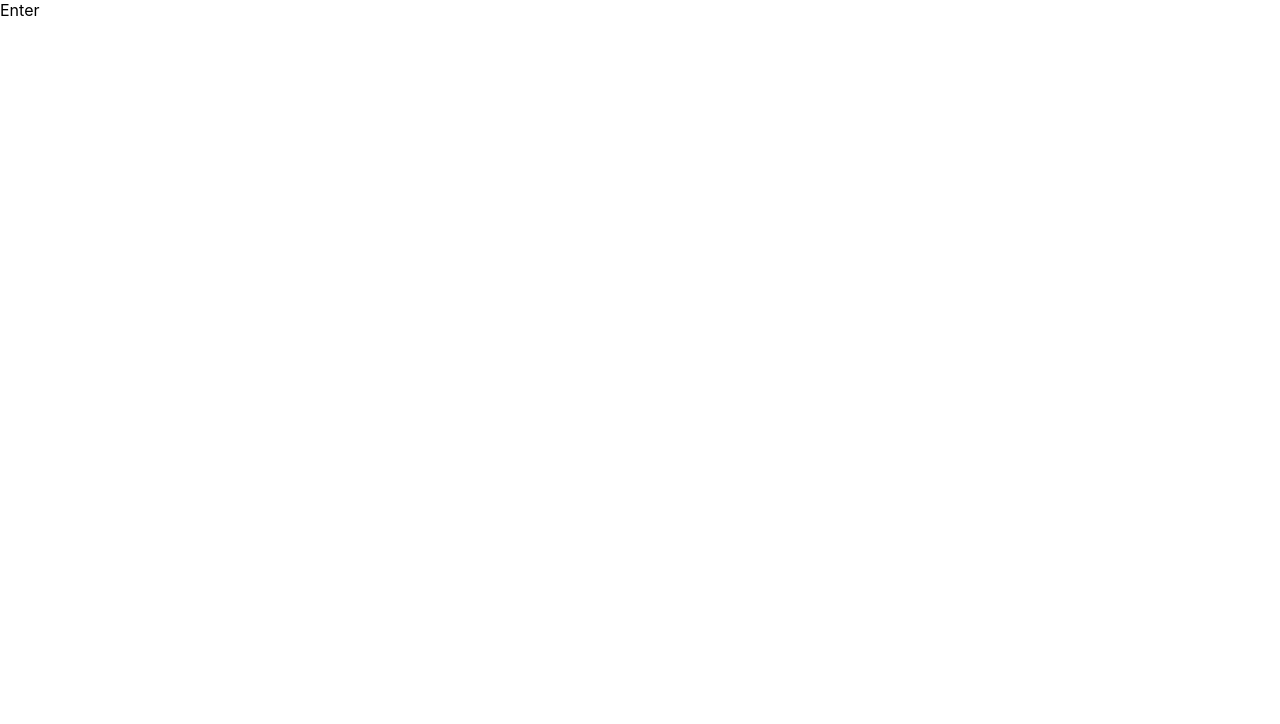
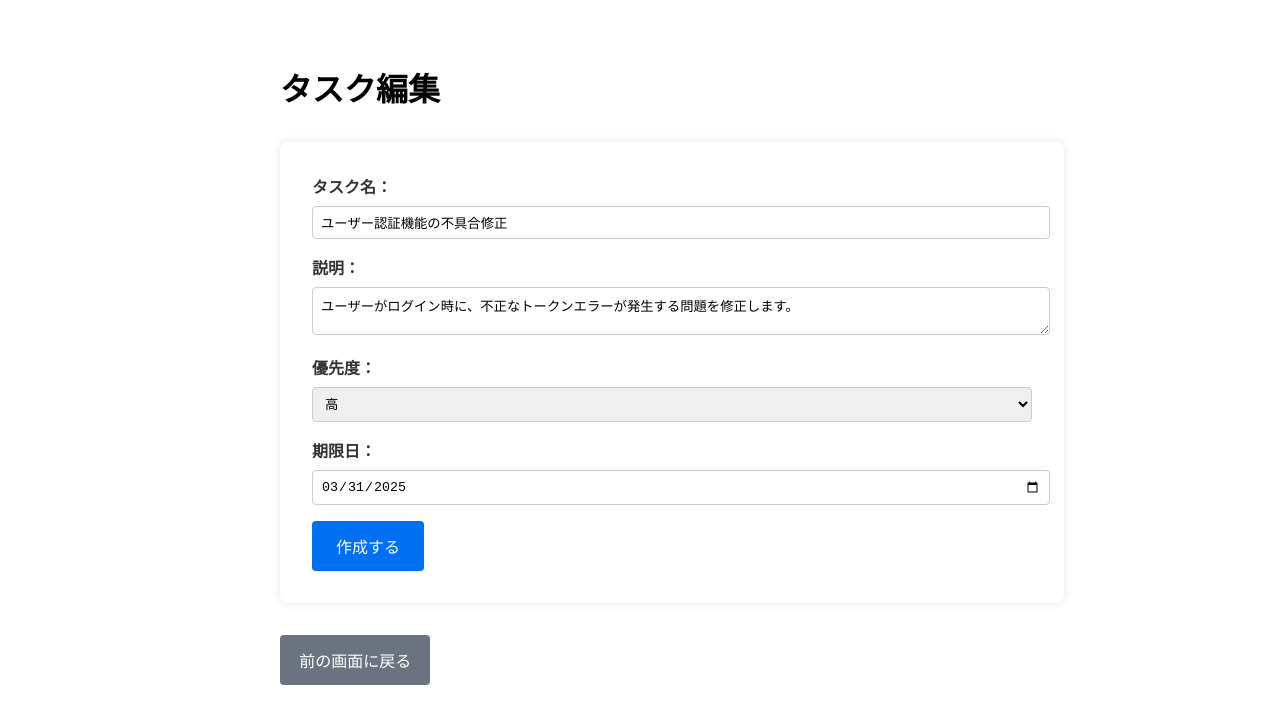
Before and after one commit to kentach/Runteq-Nextjs-Task-App, a Next.js app: page /tasks/1/edit in a window 1280 px wide. Shown: the top 724 px of the page. Built offline with nearby package versions, Linux system fonts and the light colour scheme.

Commit message:
add/EditFormにonChangeイベントを付与

```diff
--- a/app/features/tasks/Containers/TaskEditFormContainer.tsx
+++ b/app/features/tasks/Containers/TaskEditFormContainer.tsx
@@ -1,7 +1,79 @@
+"use client";
+
+import Link from "next/link";
+import TaskForm from "../components/TaskForm";
+import styles from "../styles/TaskForm.module.css";
+import { useEffect, useState } from "react";
+import { getTaskById } from "../hooks/getTaskById";
+import { useParams } from "next/navigation";
+import type { Priority, TaskFormData } from "@/app/types/task";
+
 export default function TaskEditFormContainer() {
+  const params = useParams<{ id?: string }>();
+  const id = params.id;
+  const [formData, setFormData] = useState<TaskFormData | null>(null);
+
+  // コンポーネントマウント時に、指定されたIDのタスクデータを取得
+  useEffect(() => {
+    const fetchTask = async () => {
+      const task = await getTaskById(id); // すでにあるタスクからデータをfetchする処理
+
+      if (task) {
+        setFormData({
+          title: task.title,
+          description: task.description,
+          priority: task.priority,
+          dueDate: task.dueDate,
+        });
+      }
+    };
+    fetchTask();
+  }, [id]);
+
+  if (!formData) {
+    return (
+      <div
+        style={{
+          display: "flex",
+          justifyContent: "center",
+          marginTop: "300px",
+        }}
+      >
+        読み込み中...
+      </div>
+    );
+  }
+
+  const handleChange = (
+    e: React.ChangeEvent<
+      HTMLInputElement | HTMLTextAreaElement | HTMLSelectElement
+    >,
+  ) => {
+    const { name, value } = e.target;
+
+    setFormData((prev) => {
+      if (!prev) return prev;
+
+      return {
+        ...prev,
+        [name]: name === "priority" ? (value as Priority) : value,
+      };
+    });
+  };
+
+  const handleSubmit = () => {};
+
   return (
-    <div>
-      Enter
+    <div className={styles.container}>
+      <h1>タスク編集</h1>
+
+      <TaskForm formData={formData} />
+
+      <div className={styles.cancelContainer}>
+        <Link href={`/tasks/${id}`} className={styles.cancelLink}>
+          前の画面に戻る
+        </Link>
+      </div>
     </div>
   );
 }
```
